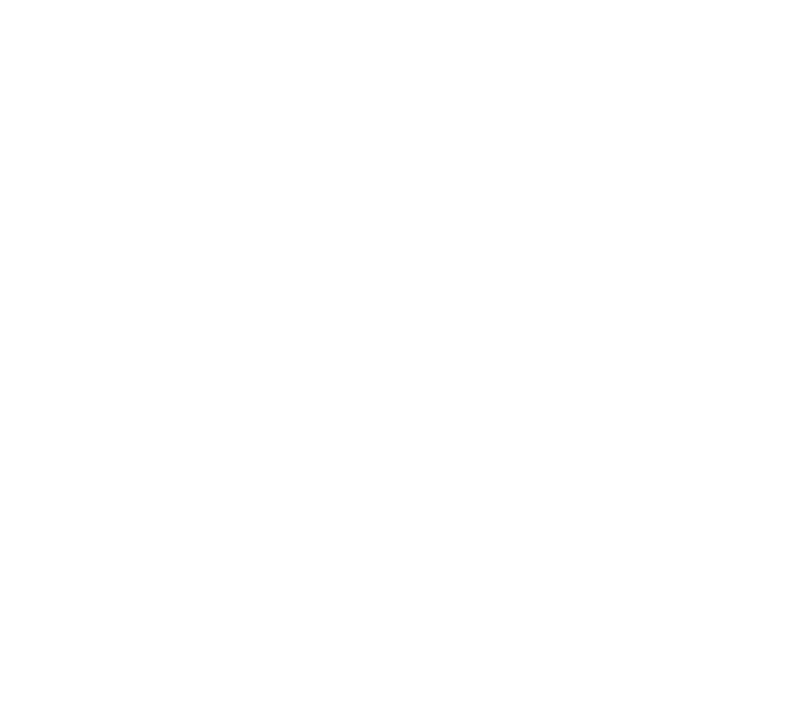
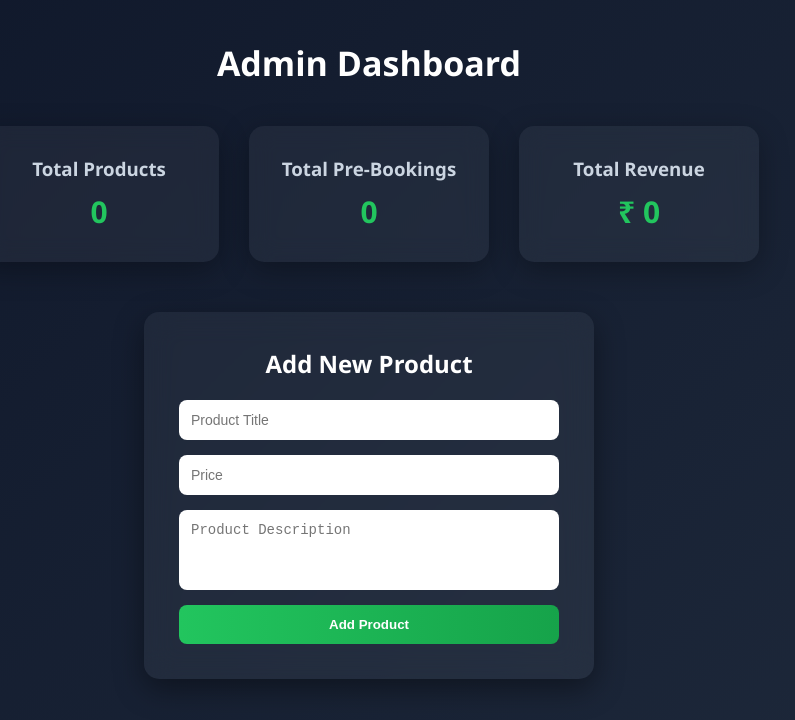
Before and after one commit to ramesh965801/eduilluminate, a React (Vite) app: page /admin123 in a window 1280 px wide. Before the commit this address had no page. Shown: the top 720 px of the page, without its empty margins (271-1066 px from the left). Built offline with nearby package versions, Linux system fonts and the light colour scheme; no server answers.

Commit message:
Initial commit

```diff
--- a/src/App.jsx
+++ b/src/App.jsx
@@ -9,6 +9,7 @@
 import ProductsPage from "./pages/ProductsPage";
 import Aboutus from "./pages/Aboutus";
 import PreBooking from "./components/PreBooking";
+import AdminDashboard from "./components/AdminDashboard";
 
 function App() {
   return (
@@ -17,13 +18,13 @@
         <Route path="/" element={<Home />} />
         <Route path="/services" element={<Services />} />
         <Route path="/product/:id" element={<ProductDetails />} />
-
-
         <Route path="/testimonial" element={<Testimonialpage />} />
         <Route path="/contact" element={<Contact />} />
         <Route path="/products" element={<ProductsPage />} />
         <Route path="/aboutus" element={<Aboutus />} />
         <Route path="/prebooking/:id" element={<PreBooking />} />
+
+        <Route path="/admin123" element={<AdminDashboard />} />
 
       </Routes>
     </Router>
--- /dev/null
+++ b/src/components/AdminDashboard.css
@@ -0,0 +1,156 @@
+/* Background */
+.admin-container {
+  min-height: 100vh;
+  padding: 40px 20px;
+  background: linear-gradient(135deg, #0f172a, #1e293b);
+  font-family: "Segoe UI", sans-serif;
+  color: white;
+  animation: fadeIn 1s ease;
+}
+
+/* Title */
+.admin-title {
+  text-align: center;
+  font-size: 34px;
+  margin-bottom: 40px;
+  font-weight: 600;
+}
+
+/* Cards Layout */
+.dashboard-cards {
+  display: flex;
+  justify-content: center;
+  gap: 30px;
+  flex-wrap: wrap;
+  margin-bottom: 50px;
+}
+
+/* Card Design */
+.dashboard-card {
+  background: rgba(255, 255, 255, 0.05);
+  backdrop-filter: blur(12px);
+  padding: 30px;
+  width: 240px;
+  border-radius: 15px;
+  text-align: center;
+  transition: all 0.4s ease;
+  box-shadow: 0 8px 30px rgba(0, 0, 0, 0.3);
+}
+
+.dashboard-card h3 {
+  color: #cbd5e1;
+  margin-bottom: 10px;
+}
+
+.dashboard-card h2 {
+  font-size: 30px;
+  color: #22c55e;
+}
+
+.dashboard-card:hover {
+  transform: translateY(-10px) scale(1.05);
+  background: rgba(255, 255, 255, 0.1);
+}
+
+/* Form Section */
+.product-form-section {
+  max-width: 450px;
+  margin: auto;
+  padding: 35px;
+  border-radius: 15px;
+  background: rgba(255, 255, 255, 0.05);
+  backdrop-filter: blur(15px);
+  box-shadow: 0 10px 30px rgba(0, 0, 0, 0.4);
+  animation: slideUp 0.8s ease;
+}
+
+.product-form-section h2 {
+  text-align: center;
+  margin-bottom: 20px;
+}
+
+/* Success Message */
+.success-message {
+  text-align: center;
+  margin-bottom: 15px;
+  color: #22c55e;
+  font-weight: bold;
+  animation: pop 0.5s ease;
+}
+
+/* Form Styling */
+.product-form {
+  display: flex;
+  flex-direction: column;
+}
+
+.product-form input,
+.product-form textarea {
+  padding: 12px;
+  margin-bottom: 15px;
+  border-radius: 8px;
+  border: none;
+  outline: none;
+  font-size: 14px;
+  transition: 0.3s ease;
+}
+
+.product-form textarea {
+  resize: none;
+  height: 80px;
+}
+
+.product-form input:focus,
+.product-form textarea:focus {
+  transform: scale(1.03);
+  box-shadow: 0 0 10px #22c55e;
+}
+
+/* Button */
+.product-form button {
+  padding: 12px;
+  background: linear-gradient(90deg, #22c55e, #16a34a);
+  color: white;
+  border: none;
+  border-radius: 8px;
+  font-weight: 600;
+  cursor: pointer;
+  transition: all 0.3s ease;
+}
+
+.product-form button:hover {
+  transform: translateY(-3px);
+  box-shadow: 0 5px 15px rgba(34, 197, 94, 0.4);
+}
+
+/* Animations */
+@keyframes fadeIn {
+  from { opacity: 0; }
+  to { opacity: 1; }
+}
+
+@keyframes slideUp {
+  from { transform: translateY(30px); opacity: 0; }
+  to { transform: translateY(0); opacity: 1; }
+}
+
+@keyframes pop {
+  0% { transform: scale(0.8); opacity: 0; }
+  100% { transform: scale(1); opacity: 1; }
+}
+
+/* Responsive */
+@media (max-width: 768px) {
+  .dashboard-cards {
+    flex-direction: column;
+    align-items: center;
+  }
+
+  .dashboard-card {
+    width: 90%;
+  }
+
+  .product-form-section {
+    width: 90%;
+  }
+}
--- /dev/null
+++ b/src/components/AdminDashboard.jsx
@@ -0,0 +1,120 @@
+import React, { useEffect, useState } from "react";
+import "./AdminDashboard.css";
+
+const AdminDashboard = () => {
+  const [totalProducts, setTotalProducts] = useState(0);
+  const [totalUsers, setTotalUsers] = useState(0);
+  const [totalRevenue, setTotalRevenue] = useState(0);
+  const [success, setSuccess] = useState(false);
+
+  const [newProduct, setNewProduct] = useState({
+    title: "",
+    price: "",
+    description: ""
+  });
+
+  const API = "http://localhost:5000/api/admin";
+
+  useEffect(() => {
+    fetch(`${API}/total-products`)
+      .then(res => res.json())
+      .then(data => setTotalProducts(data.total));
+
+    fetch(`${API}/total-prebookings`)
+      .then(res => res.json())
+      .then(data => setTotalUsers(data.total));
+
+    fetch(`${API}/total-revenue`)
+      .then(res => res.json())
+      .then(data => setTotalRevenue(data.revenue));
+  }, []);
+
+  const handleChange = (e) => {
+    setNewProduct({ ...newProduct, [e.target.name]: e.target.value });
+  };
+
+  const handleAddProduct = async (e) => {
+    e.preventDefault();
+
+    const response = await fetch(`${API}/add-product`, {
+      method: "POST",
+      headers: { "Content-Type": "application/json" },
+      body: JSON.stringify(newProduct)
+    });
+
+    const data = await response.json();
+
+    if (response.ok) {
+      setSuccess(true);
+      setNewProduct({ title: "", price: "", description: "" });
+
+      setTimeout(() => {
+        setSuccess(false);
+        window.location.reload();
+      }, 1500);
+    } else {
+      alert(data.message);
+    }
+  };
+
+  return (
+    <div className="admin-container">
+      <h1 className="admin-title">Admin Dashboard</h1>
+
+      <div className="dashboard-cards">
+        <div className="dashboard-card">
+          <h3>Total Products</h3>
+          <h2>{totalProducts}</h2>
+        </div>
+
+        <div className="dashboard-card">
+          <h3>Total Pre-Bookings</h3>
+          <h2>{totalUsers}</h2>
+        </div>
+
+        <div className="dashboard-card">
+          <h3>Total Revenue</h3>
+          <h2>₹ {totalRevenue}</h2>
+        </div>
+      </div>
+
+      <div className="product-form-section">
+        <h2>Add New Product</h2>
+
+        {success && <div className="success-message">✅ Product Added Successfully!</div>}
+
+        <form onSubmit={handleAddProduct} className="product-form">
+          <input
+            type="text"
+            name="title"
+            placeholder="Product Title"
+            value={newProduct.title}
+            onChange={handleChange}
+            required
+          />
+
+          <input
+            type="number"
+            name="price"
+            placeholder="Price"
+            value={newProduct.price}
+            onChange={handleChange}
+            required
+          />
+
+          <textarea
+            name="description"
+            placeholder="Product Description"
+            value={newProduct.description}
+            onChange={handleChange}
+            required
+          />
+
+          <button type="submit">Add Product</button>
+        </form>
+      </div>
+    </div>
+  );
+};
+
+export default AdminDashboard;
```
Also changed, not shown: backendven/config/db.js (deleted, +0 -18 lines), backendven/controllers/prebookingController.js (deleted, +0 -27 lines), backendven/package.json (deleted, +0 -19 lines), backendven/routes/prebooking.js (deleted, +0 -36 lines), backendven/server.js (deleted, +0 -50 lines), 1 other file (tests, documents, lock files or other folders).
